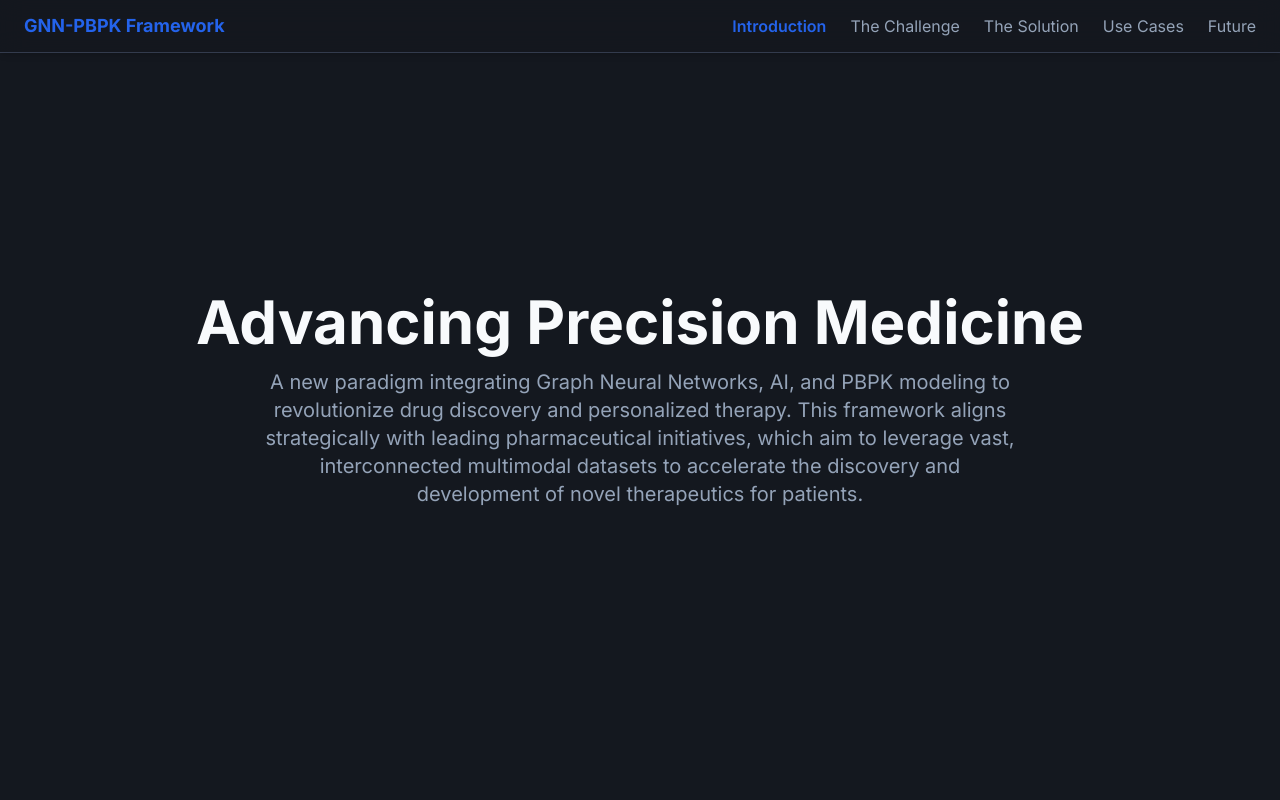
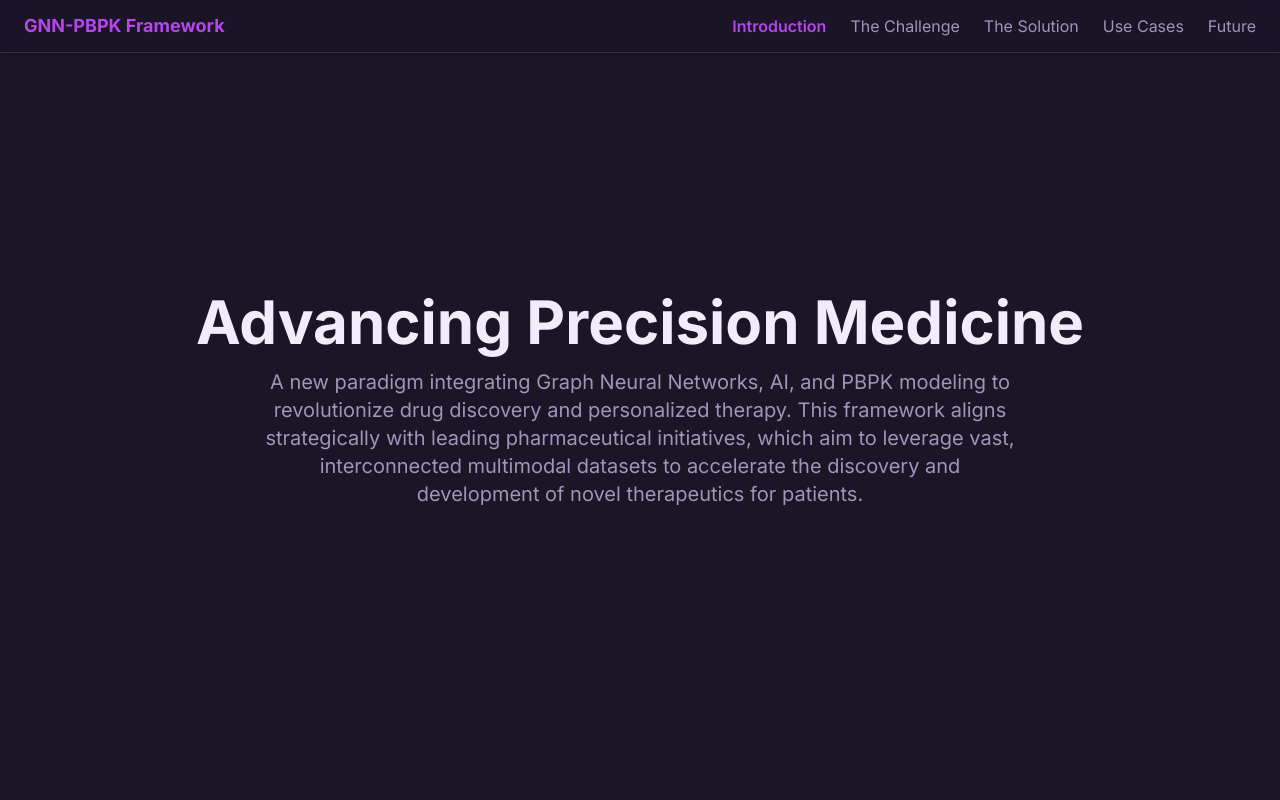
Before and after one commit to PriKalra/precision-med-narrative-framework, a React (Vite) app: page / in a window 1280 px wide. Shown: the top 800 px of the page. Built offline with nearby package versions, Linux system fonts and the light colour scheme.

Commit message:
Refactor: Use purple space theme
Updated color palette to a purple space theme.
Made the repository public.

```diff
--- a/src/components/use-cases/VirtualTwinVisual.tsx
+++ b/src/components/use-cases/VirtualTwinVisual.tsx
@@ -18,8 +18,8 @@ const VirtualTwinVisual: React.FC = () => {
             {/* PBPK Virtual Twin */}
             <div className="flex flex-col items-center text-center">
                 <div className="relative">
-                    <BrainCircuit className="w-20 h-20 text-indigo-500" />
-                    <div className="absolute top-0 left-0 w-full h-full animate-pulse rounded-full bg-indigo-500/10 -z-10"></div>
+                    <BrainCircuit className="w-20 h-20 text-primary" />
+                    <div className="absolute top-0 left-0 w-full h-full animate-pulse rounded-full bg-primary/10 -z-10"></div>
                 </div>
                 <h4 className="font-semibold mt-2">PBPK Virtual Twin</h4>
                 <p className="text-sm text-muted-foreground max-w-xs">Dynamic model adapts to physiological changes</p>
--- a/src/index.css
+++ b/src/index.css
@@ -9,33 +9,33 @@
   }
 
   :root {
-    --background: 220 20% 10%; /* Dark Slate Blue */
-    --foreground: 210 40% 98%; /* Almost White */
+    --background: 260 30% 12%; /* Deep purple */
+    --foreground: 260 50% 95%; /* Light lavender */
 
-    --card: 220 20% 15%;
-    --card-foreground: 210 40% 98%;
+    --card: 260 30% 18%;
+    --card-foreground: 260 50% 95%;
 
-    --popover: 220 20% 10%;
-    --popover-foreground: 210 40% 98%;
+    --popover: 260 30% 12%;
+    --popover-foreground: 260 50% 95%;
 
-    --primary: 221 83% 53%; /* Blue-600, keeps some branding */
-    --primary-foreground: 210 40% 98%;
+    --primary: 280 80% 60%; /* Vibrant magenta/purple */
+    --primary-foreground: 280 40% 98%;
 
-    --secondary: 220 20% 25%;
-    --secondary-foreground: 210 40% 98%;
+    --secondary: 260 30% 25%;
+    --secondary-foreground: 260 50% 95%;
 
-    --muted: 220 20% 20%;
-    --muted-foreground: 215 20% 65%; /* Lighter grey text */
+    --muted: 260 30% 22%;
+    --muted-foreground: 260 20% 65%; /* Greyish purple */
 
-    --accent: 220 20% 25%;
-    --accent-foreground: 210 40% 98%;
+    --accent: 260 30% 25%;
+    --accent-foreground: 260 50% 95%;
 
-    --destructive: 0 72% 51%; /* Slightly adjusted for dark bg */
+    --destructive: 0 72% 51%;
     --destructive-foreground: 210 40% 98%;
 
-    --border: 220 20% 25%;
-    --input: 220 20% 25%;
-    --ring: 221 83% 53%;
+    --border: 260 30% 25%;
+    --input: 260 30% 25%;
+    --ring: 280 80% 60%;
 
     --radius: 0.5rem;
   }
```
